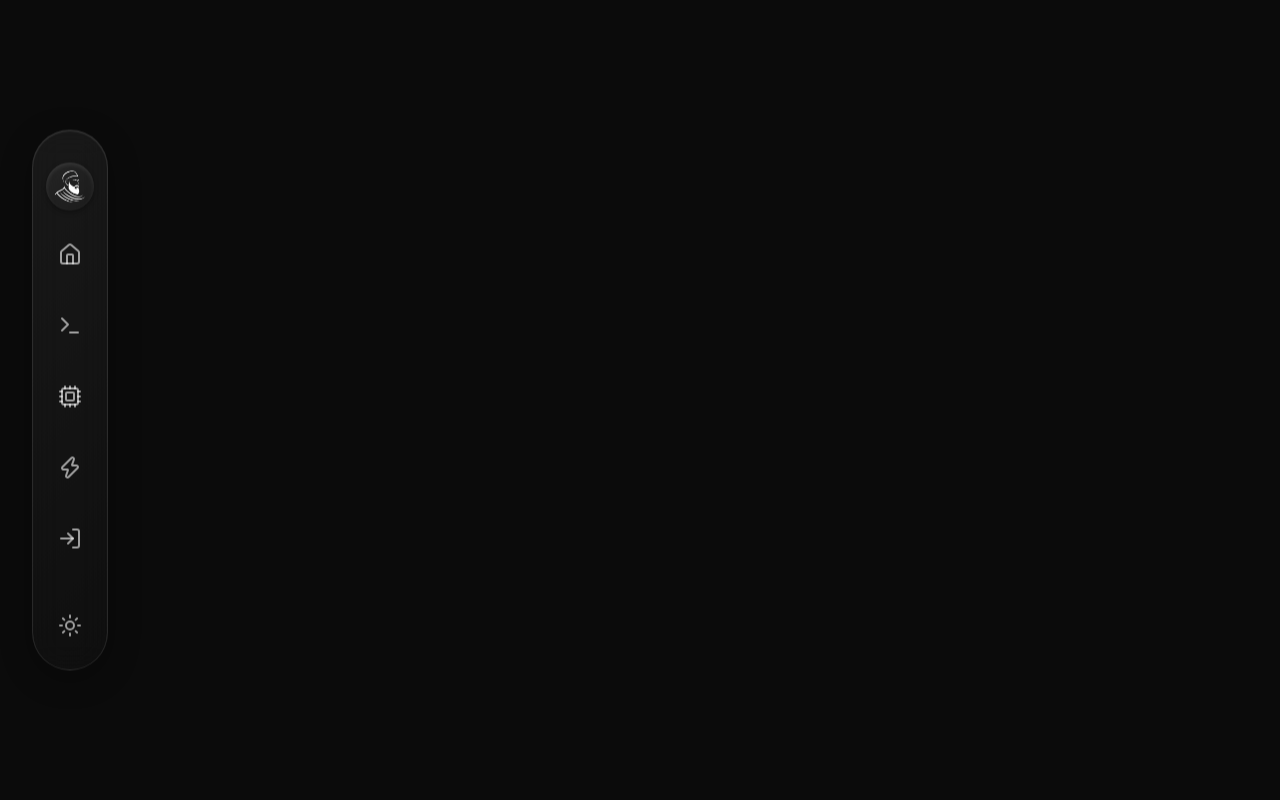
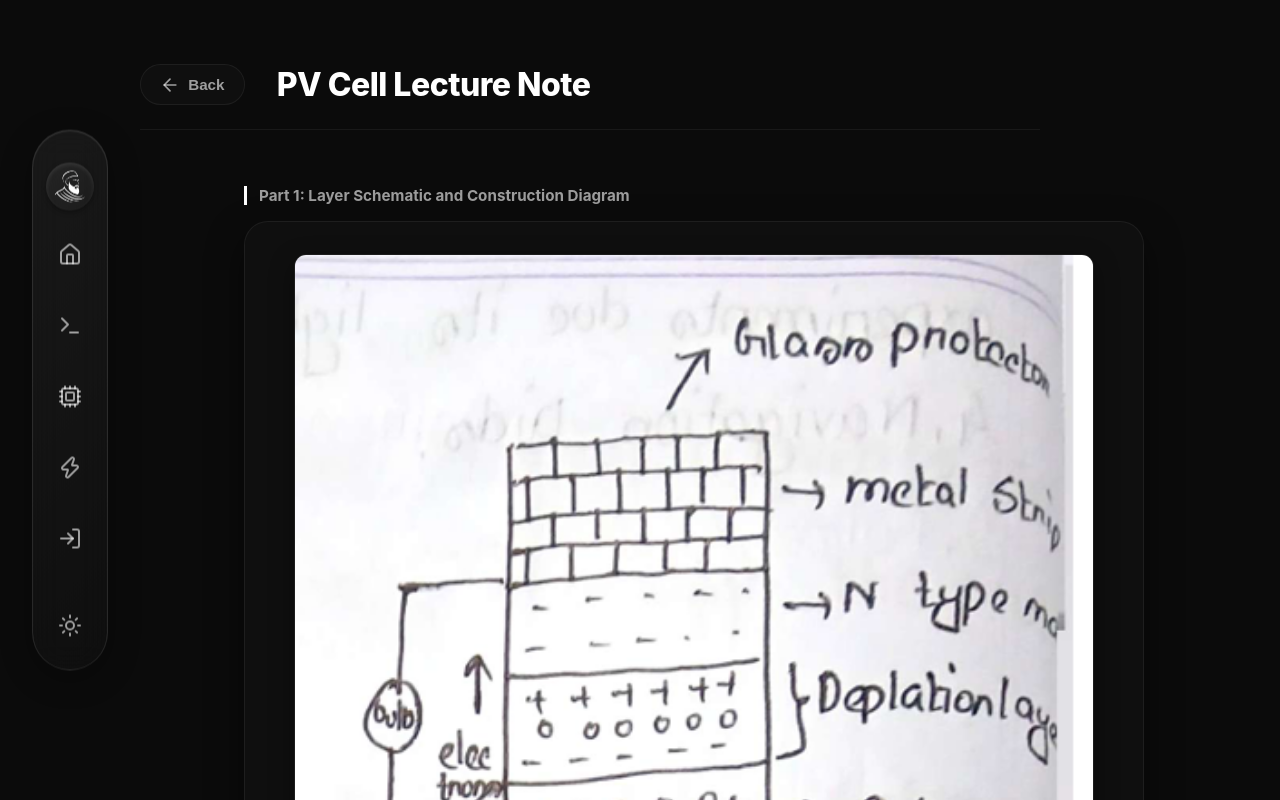
Before and after one commit to mongooseintown/TrashofCSE-Project, a React (Vite) app in the folder frontend/: page /eee/pv-cell in a window 1280 px wide. Before the commit this address had no page. Shown: the top 800 px of the page. Built offline with nearby package versions, Linux system fonts and the light colour scheme.

Commit message:
Configure EEE card click to navigate to a dedicated full-page note (/eee/pv-cell) displaying notes serially

```diff
--- a/frontend/src/App.jsx
+++ b/frontend/src/App.jsx
@@ -6,6 +6,7 @@ import TopicPage from './pages/TopicPage';
 import Login from './pages/Login';
 import Home from './pages/Home';
 import EEE from './pages/EEE';
+import PVCellNote from './pages/PVCellNote';
 import Navbar from './components/Navbar';
 import './App.css';
 
@@ -29,6 +30,7 @@ function AppContent() {
           <Route path="/compilersegment-08/:topicId" element={<TopicPage />} />
           <Route path="/login" element={<Login />} />
           <Route path="/eee" element={<EEE />} />
+          <Route path="/eee/pv-cell" element={<PVCellNote />} />
         </Routes>
       </div>
     </div>
--- a/frontend/src/pages/EEE.jsx
+++ b/frontend/src/pages/EEE.jsx
@@ -1,9 +1,10 @@
-import React, { useState } from 'react';
-import { X, ArrowUpRight } from 'lucide-react';
+import React from 'react';
+import { useNavigate } from 'react-router-dom';
+import { ArrowUpRight } from 'lucide-react';
 import './EEE.css';
 
 const EEE = () => {
-  const [isModalOpen, setIsModalOpen] = useState(false);
+  const navigate = useNavigate();
 
   return (
     <div className="eee-container">
@@ -16,7 +17,7 @@ const EEE = () => {
       {/* Card Grid */}
       <div className="card-grid">
         {/* PV Cell Product-Style Card */}
-        <div className="product-card" onClick={() => setIsModalOpen(true)}>
+        <div className="product-card" onClick={() => navigate('/eee/pv-cell')}>
           {/* Card Top Image Cover */}
           <div className="card-img-container">
             <span className="card-tag-badge">Best Seller</span>
@@ -51,49 +52,13 @@ const EEE = () => {
             <span className="price-pill">EEE 101</span>
             <button className="buy-pill-btn" onClick={(e) => {
               e.stopPropagation();
-              setIsModalOpen(true);
+              navigate('/eee/pv-cell');
             }}>
               Open Note <ArrowUpRight size={16} />
             </button>
           </div>
         </div>
       </div>
-
-      {/* Modal containing handwritten notes serially */}
-      {isModalOpen && (
-        <div className="modal-overlay" onClick={() => setIsModalOpen(false)}>
-          <div className="modal-content-card" onClick={(e) => e.stopPropagation()}>
-            {/* Modal Header */}
-            <div className="modal-header">
-              <h2>PV Cell - Handwritten Lecture Notes</h2>
-              <button className="modal-close-btn" onClick={() => setIsModalOpen(false)} title="Close">
-                <X size={20} />
-              </button>
-            </div>
-
-            {/* Modal notes body displaying images serially */}
-            <div className="modal-notes-body">
-              <div className="handnote-image-container">
-                <span className="handnote-image-title">Part 1: Layer Schematic and Construction Diagram</span>
-                <img
-                  src="/pv-cell-2.png"
-                  alt="PV Cell Schematic Diagram"
-                  className="modal-handnote-img"
-                />
-              </div>
-
-              <div className="handnote-image-container">
-                <span className="handnote-image-title">Part 2: Working Mechanism & Charge Transitions</span>
-                <img
-                  src="/pv-cell-1.png"
-                  alt="Working Mechanism Details"
-                  className="modal-handnote-img"
-                />
-              </div>
-            </div>
-          </div>
-        </div>
-      )}
     </div>
   );
 };
--- /dev/null
+++ b/frontend/src/pages/PVCellNote.css
@@ -0,0 +1,97 @@
+.note-page-container {
+  min-height: 100vh;
+  background-color: var(--bg-primary);
+  color: var(--text-primary);
+  padding: 4rem 2rem 4rem 140px; /* Offset for desktop vertical navbar */
+  transition: background-color 0.3s ease, color 0.3s ease;
+}
+
+@media (max-width: 768px) {
+  .note-page-container {
+    padding: 2rem 1rem 120px 1rem; /* Offset for mobile bottom navbar */
+  }
+}
+
+.note-header-row {
+  display: flex;
+  align-items: center;
+  gap: 2rem;
+  margin-bottom: 3.5rem;
+  max-width: 900px;
+  border-bottom: 1px solid var(--border-primary);
+  padding-bottom: 1.5rem;
+}
+
+.note-header-row h1 {
+  font-size: 2rem;
+  font-weight: 800;
+  letter-spacing: -0.5px;
+  margin: 0;
+}
+
+.note-back-btn {
+  background: var(--bg-secondary);
+  border: 1px solid var(--border-primary);
+  color: var(--text-secondary);
+  padding: 0.6rem 1.2rem;
+  border-radius: 50px;
+  display: flex;
+  align-items: center;
+  gap: 0.5rem;
+  cursor: pointer;
+  font-weight: 600;
+  font-size: 0.95rem;
+  transition: all 0.2s ease;
+}
+
+.note-back-btn:hover {
+  background: var(--bg-secondary-hover);
+  color: var(--text-primary);
+  border-color: var(--text-secondary);
+  transform: translateX(-2px);
+}
+
+/* Images List */
+.note-images-list {
+  display: flex;
+  flex-direction: column;
+  gap: 3.5rem;
+  max-width: 900px;
+  margin: 0 auto;
+}
+
+.note-image-card {
+  display: flex;
+  flex-direction: column;
+  gap: 1rem;
+  width: 100%;
+}
+
+.note-image-caption {
+  font-size: 0.95rem;
+  font-weight: 700;
+  color: var(--text-secondary);
+  border-left: 3px solid var(--text-primary);
+  padding-left: 0.75rem;
+}
+
+.note-img-wrapper {
+  background: var(--card-bg);
+  border: 1px solid var(--card-border);
+  border-radius: 24px;
+  padding: 2rem;
+  display: flex;
+  justify-content: center;
+  align-items: center;
+  box-shadow: 0 15px 35px var(--shadow-primary);
+  overflow: hidden;
+}
+
+.note-handnote-img {
+  width: 100%;
+  height: auto;
+  max-width: 800px;
+  border-radius: 12px;
+  border: 1px solid var(--border-primary);
+  box-shadow: 0 8px 24px rgba(0, 0, 0, 0.4);
+}
--- /dev/null
+++ b/frontend/src/pages/PVCellNote.jsx
@@ -0,0 +1,52 @@
+import React from 'react';
+import { useNavigate } from 'react-router-dom';
+import { ArrowLeft } from 'lucide-react';
+import './PVCellNote.css';
+
+const PVCellNote = () => {
+  const navigate = useNavigate();
+
+  return (
+    <div className="note-page-container">
+      {/* Header Row with Back Button */}
+      <div className="note-header-row">
+        <button
+          onClick={() => navigate('/eee')}
+          className="note-back-btn"
+          title="Back to EEE Portal"
+        >
+          <ArrowLeft size={20} />
+          <span>Back</span>
+        </button>
+        <h1>PV Cell Lecture Note</h1>
+      </div>
+
+      {/* Note Images List (Serially) */}
+      <div className="note-images-list">
+        <div className="note-image-card">
+          <span className="note-image-caption">Part 1: Layer Schematic and Construction Diagram</span>
+          <div className="note-img-wrapper">
+            <img
+              src="/pv-cell-2.png"
+              alt="PV Cell Layers Schematic Diagram"
+              className="note-handnote-img"
+            />
+          </div>
+        </div>
+
+        <div className="note-image-card">
+          <span className="note-image-caption">Part 2: Working Mechanism & Charge Transitions</span>
+          <div className="note-img-wrapper">
+            <img
+              src="/pv-cell-1.png"
+              alt="Working Mechanism Details"
+              className="note-handnote-img"
+            />
+          </div>
+        </div>
+      </div>
+    </div>
+  );
+};
+
+export default PVCellNote;
```
